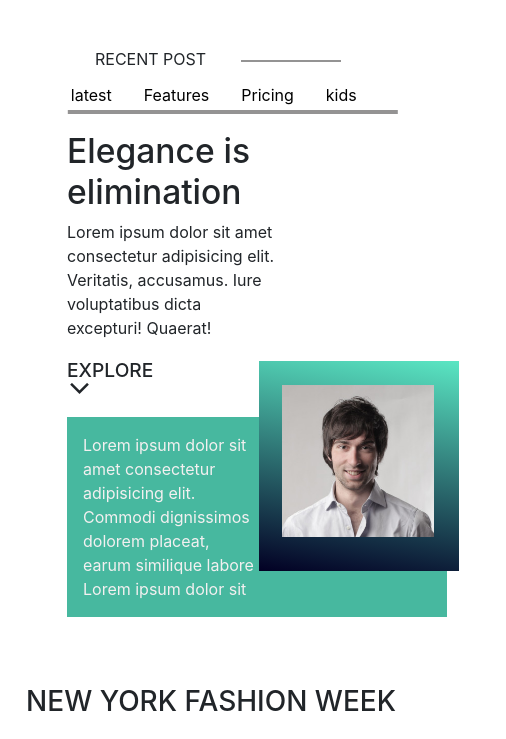
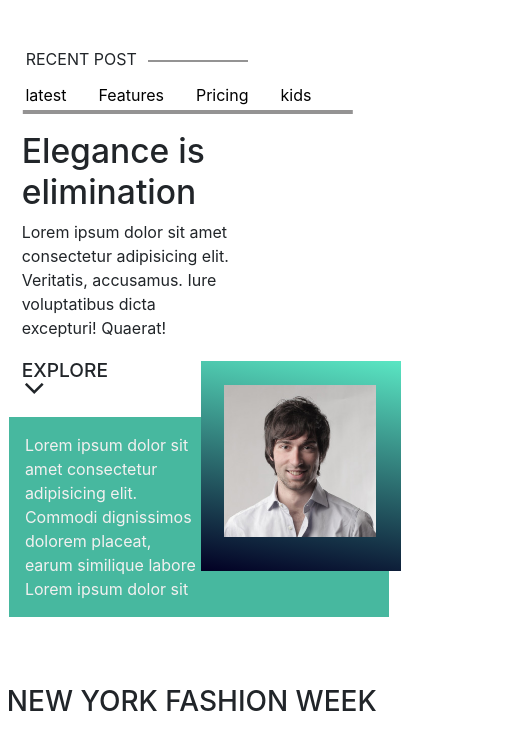
Before and after one commit to lexicon01/Lexor-fashion, a website: page index.html in a window 390 px wide. Shown: the part 80-819 px from the top of the page, 506 px wide, since content can reach past the window. Drawn offline with nearby package versions, Linux system fonts and the light colour scheme.

Commit message:
added more edits..

```diff
--- a/index.html
+++ b/index.html
@@ -44,10 +44,10 @@
 
       <div class="container-fluid">
         <div class="row hero-row">
-          <div class="col-lg-6 col-md-10 offset-md-1 offset-lg-0  hero-right">
+          <div class="col-lg-6 col-md-10 offset-md-2 offset-lg-0  hero-right">
             <div class="hero-heading">
                 <span class="hero-line"></span>
-                <div class="">RECENT POST</div>
+                <div class="recent-text">RECENT POST</div>
             </div>
             <div class="row m-1">
               <!-- vertical menu div -->
@@ -95,7 +95,7 @@
           </div>
 
           <!-- left column pics  -->
-          <div class="col-lg-6 col-md-10 offset-md-2 offset-lg-0 hero-left mx-auto">
+          <div class="col-lg-6 col-md-10 col-sm-12 offset-md-2 offset-lg-0 hero-left ">
             <!-- heading for this column -->
             <div class="h3 left-heading-title">NEW YORK FASHION WEEK</div>
             <!-- photo grid -->
--- a/scss/base/_base.scss
+++ b/scss/base/_base.scss
@@ -20,11 +20,17 @@
     @if $breakpoint == lg-desk-cus {
         @media only screen and (max-width: 73.4em) { @content };    //1800
     }
+    @if $breakpoint == ipad-land-cus {
+        @media only screen and (max-width:64em) { @content };    //1800
+    }
     @if $breakpoint == lg-desk-max-cus {
         @media only screen and (max-width: 61.937em) { @content };    //1800
     }
     @if $breakpoint == tab-land-cus {
         @media only screen and (max-width: 52em) { @content };    //1800
+    }
+    @if $breakpoint == ipad-port-cus {
+        @media only screen and (max-width: 48em) { @content };    //1800
     }
     @if $breakpoint == tab-port-cus {
         @media only screen and (max-width:38.75em) { @content };    //1800
@@ -32,6 +38,7 @@
     @if $breakpoint == phone-lg-cus {
         @media only screen and (max-width:40.37em) { @content };    //1800
     }
+
     // @if $breakpoint == big-desktop {
     //     @media only screen and (min-width: 112.5em) { @content };    //1800
     // }
--- a/scss/layout/_nav.scss
+++ b/scss/layout/_nav.scss
@@ -66,6 +66,10 @@
         height: auto;
         margin-top: 3rem;
 
+
+        @include respond(ipad-port-cus){
+            margin-left: 13%;
+        }
         .hero-heading {
 
             position: relative;
@@ -75,6 +79,10 @@
                 right: -20px;
                 font-weight: 800;
                 color: rgba(80, 77, 77, 0.3);
+            }
+
+            .recent-text {
+                transform: translate(-7.5rem,0);
             }
         }
         .hero-line{
@@ -89,10 +97,15 @@
             position: relative;
             top: 15px;
             right: 5rem;
+            transition: all ease .4s;
+
+            @include respond(ipad-land-cus) {
+                transform: translate(3rem, 0);
+            }
 
             @include respond(phone) {
                 width: 100px;
-                right: -1rem;
+                transform: translate(-3rem,0);
             }
         }
         //end of hero-right heading & line
@@ -105,7 +118,7 @@
             transform: rotate(-90deg) translate(-25rem);
 
             @include respond(phone) {
-                transform: rotate(0deg) translate(-1.2rem);
+                transform: rotate(0deg) translate(-7.2rem);
 
             }
 
@@ -144,8 +157,11 @@
        // left: 0rem;//used to be 10rem
 
        transform: translate(10rem, 0);
+       transition: all linear .4s;
 
-
+        @include respond(ipad-land-cus) {
+            transform: translate(7rem, 0);
+        }
         @include respond(tab-land-cus) {//crazy custom fixes for this omg..
             left: 8rem;
         }
@@ -156,15 +172,12 @@
         }
 
         @include respond(phone) {
-            transform: translate(3rem, 0);
+            transform: translate(-3rem, 0);
 
         }
 
         // text elegance and explore arrow
-        @include respond(phone) {
-            top: 0rem;
-            left: 3rem;
-        }
+
 
 
         .h1 {
@@ -219,7 +232,7 @@
         height: 200px;
         bottom: -2rem; // used to be at 3rem.. need fix / spacing issue
         left: 15rem;
-
+        transition: all linear .4s;
         //point break fix for this box
 
 
@@ -232,7 +245,9 @@
             width: 380px;
             min-width: 380px
         }
-
+        @include respond(ipad-land-cus) {
+            transform: translate(-3rem, 0);
+        }
         @include respond(lg-desk-max-cus) {
             left: 15rem;
             top: -1rem;
@@ -243,8 +258,7 @@
             top: -3rem;
         }
         @include respond(phone) {
-            left: 3rem;
-            top: -1rem;
+            transform: translate(-12rem,2rem);
         }
 
         .btm-pro-img {
@@ -307,7 +321,7 @@
 
 
         @include respond(phone) {
-            transform: translate(5rem, 0);
+            transform: translate(3rem, 0);
         }
         .left-heading-title {
             text-align: center;
@@ -328,8 +342,7 @@
             }
             @include respond(phone) {// centers heading photo grid
                 text-align: center;
-                position: relative;
-                left: -4rem;
+                transform: translate(-6.2rem, 0rem);
                 padding-bottom: 1rem;
             }
         }
@@ -340,18 +353,18 @@
             margin-top: 2.5rem;
             ;
 
-            .row-fix {
-                margin-right: 0;
-                margin-left: 0;
-            }
+
 
             // vertical line on right grid pic section
             .vertical-group-line {
                 position: relative;
-                left: 2rem;
+
                 top: 4rem;
                 @include respond(phone) {
                     display: none;
+                }
+                @include respond(ipad-land-cus) {
+                    transform: translate(1rem,0);
                 }
             }
 
@@ -418,15 +431,6 @@
                     }
                 }
 
-                img:last-child {
-
-                    @include respond(phone) {
-
-
-                    }
-
-
-                }
             }
 
             .lg-pic {
@@ -446,13 +450,15 @@
                     width: 350px;
                     height: auto;
 
+                    @include respond(bg-desk-cus){
+                        width: 320px;
+                    }
+
                     @include respond(phone) {
                         width: 361px;
                     }
 
-                    @include respond(bg-desk-cus){
-                        width: 320px;
-                    }
+
                 }
 
                 .position-img {
```
Also changed, not shown: css/style.css.
